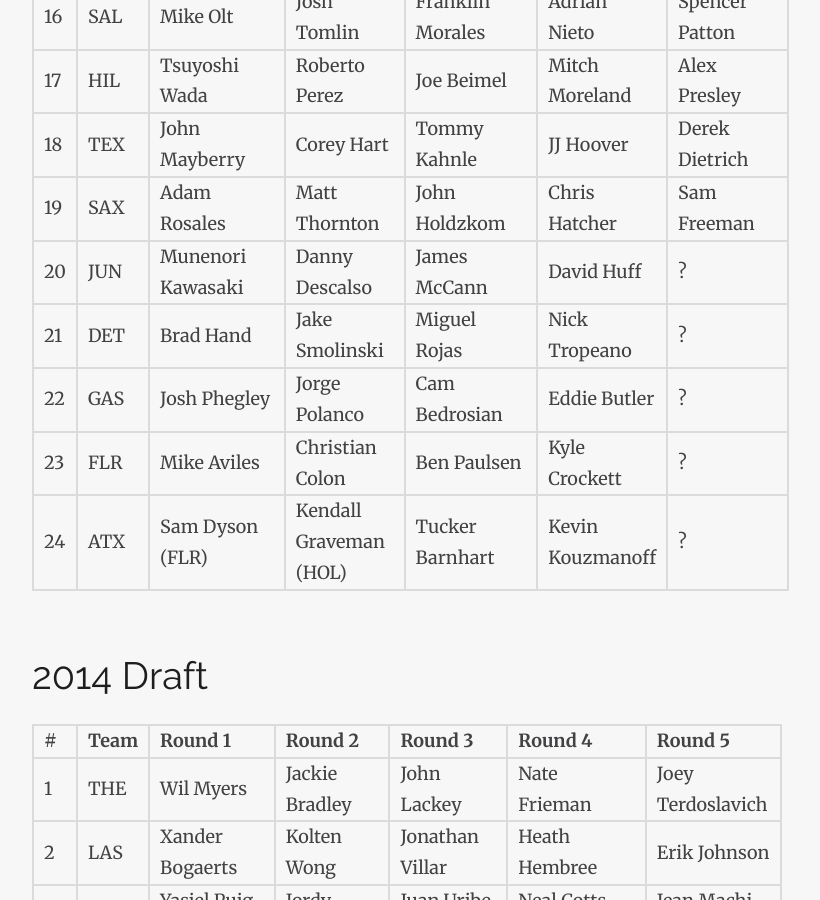
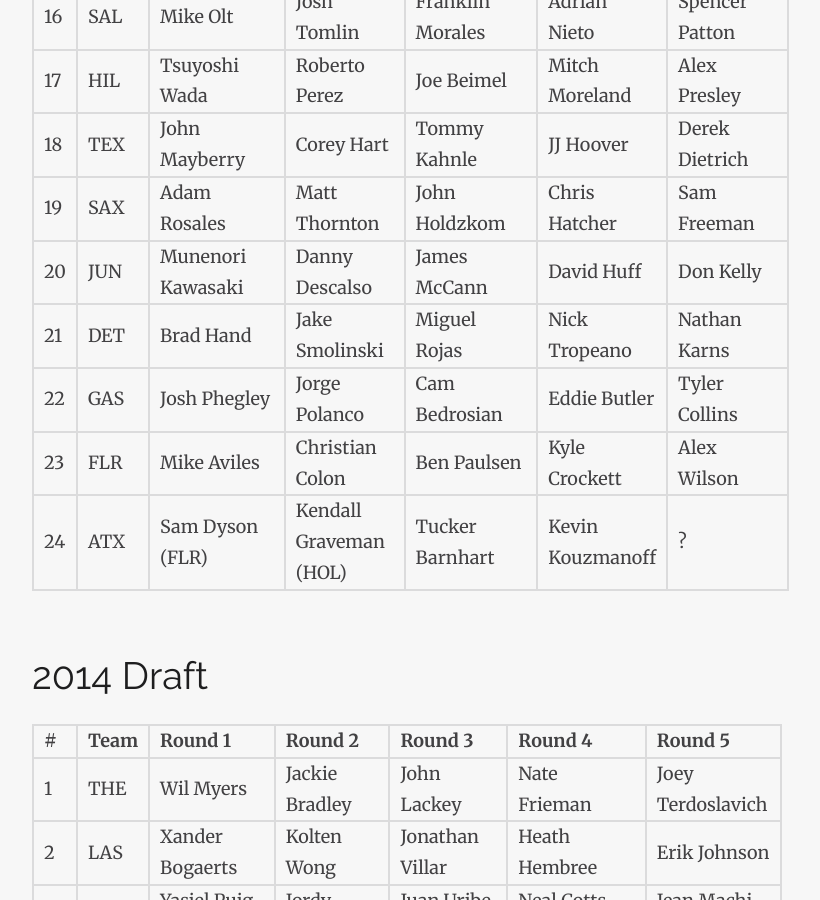
Before and after one commit to ADML1/adml1.github.io, a Jekyll site: the page built from draft.md, in a window 1280 px wide and 900 px high, scrolled down 3697 px. Shown: the whole window, without its empty margins (233-1053 px from the left). Built offline with Jekyll 4.4.1, drawn with Linux system fonts in a browser that asks for light colours; nearby versions of some CDN libraries.

Commit message:
Update draft picks.

```diff
--- a/draft.md
+++ b/draft.md
@@ -59,10 +59,10 @@ imagefeature: hof.jpg
 17 | HIL | Tsuyoshi Wada | Roberto Perez | Joe Beimel | Mitch Moreland | Alex Presley
 18 | TEX | John Mayberry | Corey Hart | Tommy Kahnle | JJ Hoover | Derek Dietrich
 19 | SAX | Adam Rosales | Matt Thornton | John Holdzkom | Chris Hatcher | Sam Freeman
-20 | JUN | Munenori Kawasaki | Danny Descalso | James McCann | David Huff | ?
-21 | DET | Brad Hand | Jake Smolinski | Miguel Rojas | Nick Tropeano | ?
-22 | GAS | Josh Phegley | Jorge Polanco | Cam Bedrosian | Eddie Butler | ?
-23 | FLR | Mike Aviles | Christian Colon | Ben Paulsen | Kyle Crockett | ?
+20 | JUN | Munenori Kawasaki | Danny Descalso | James McCann | David Huff | Don Kelly
+21 | DET | Brad Hand | Jake Smolinski | Miguel Rojas | Nick Tropeano | Nathan Karns
+22 | GAS | Josh Phegley | Jorge Polanco | Cam Bedrosian | Eddie Butler | Tyler Collins
+23 | FLR | Mike Aviles | Christian Colon | Ben Paulsen | Kyle Crockett | Alex Wilson
 24 | ATX | Sam Dyson (FLR) | Kendall Graveman (HOL) | Tucker Barnhart | Kevin Kouzmanoff | ?
 
 <br>
```
